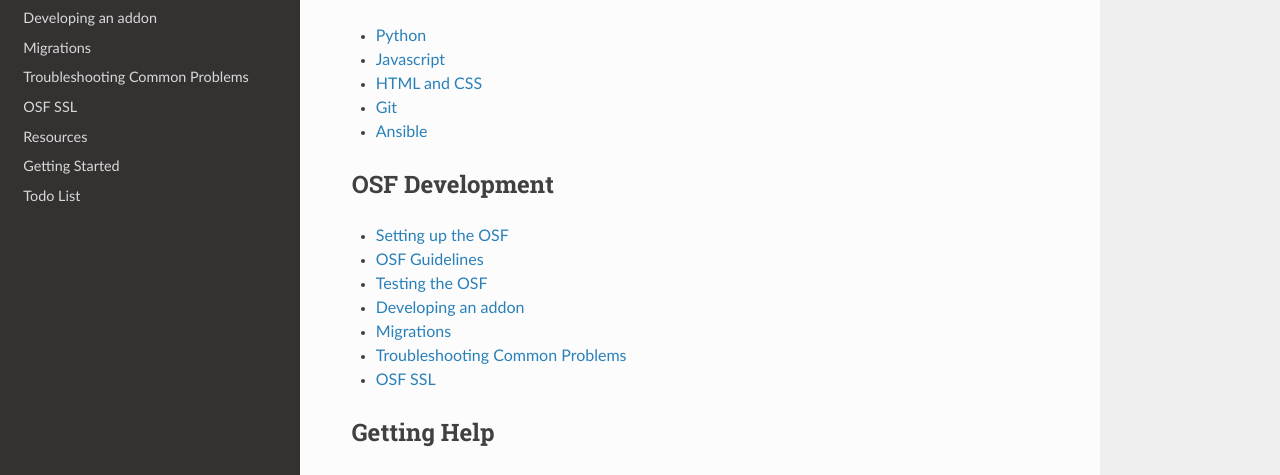
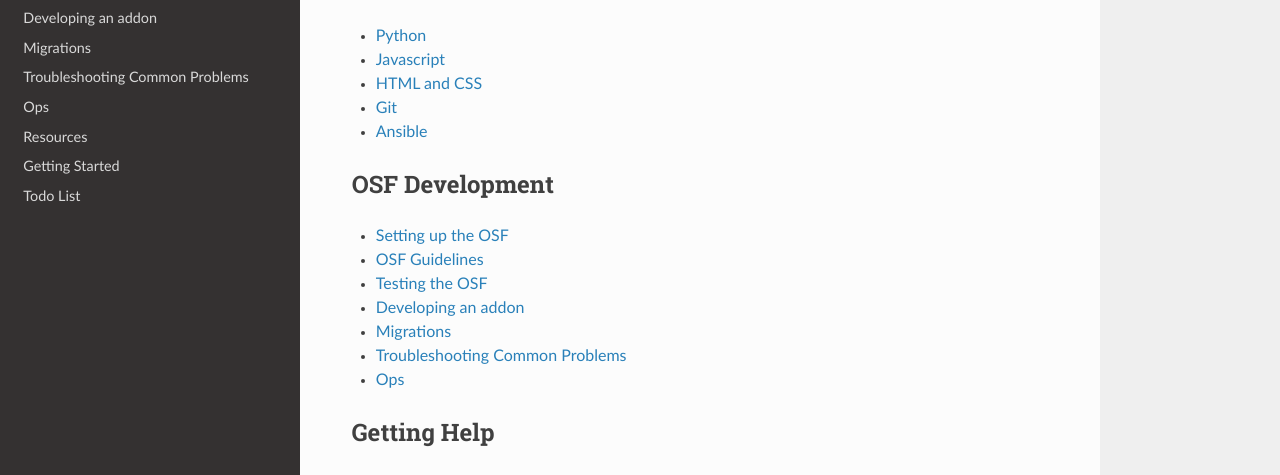
Before and after one commit to CenterForOpenScience/COSDev, a Sphinx documentation site: the page built from docs/index.rst, in a window 1280 px wide and 1325 px high. Shown: the part 512-987 px from the top of the window. Built offline with Sphinx 7.4.7 and the Read the Docs theme 2.0.0, drawn with Linux system fonts in a browser that asks for light colours.

Commit message:
Rename ssl.rst -> ops.rst

```diff
--- a/docs/index.rst
+++ b/docs/index.rst
@@ -43,7 +43,7 @@
     osf/addons
     osf/migrations
     osf/common_problems
-    osf/ssl
+    osf/ops
 
 
 Getting Help
--- a/docs/osf/ssl.rst
+++ b/docs/osf/ops.rst
@@ -1,9 +1,9 @@
-OSF SSL
-=======
+Ops
+===
 
 
-Generating a new certificate
-****************************
+Generating a new SSL certificate
+********************************
 
 
 * Generate a certificate signing request (see instructions from `this post <http://blog.wensheng.org/2012/03/using-namecheap-ssl-with-nginx.html>`_)
```
